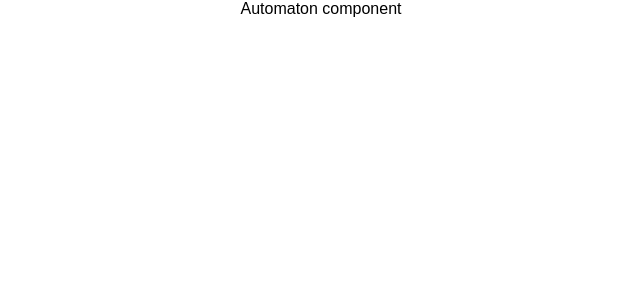
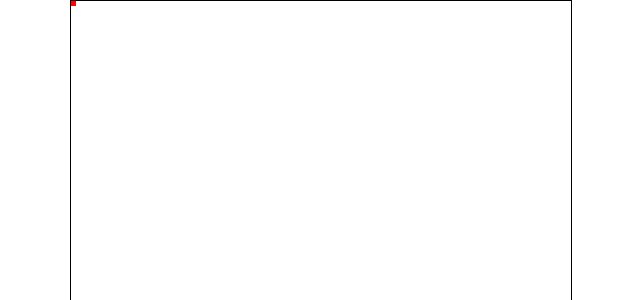
Before and after one commit to JMFarr/cellular-automata, a React (Create React App) app: page / in a window 1280 px wide. Shown: the top 300 px of the page, without its empty margins (319-959 px from the left). Built offline with nearby package versions, Linux system fonts and the light colour scheme.

Commit message:
added AutomatonDisplay

```diff
--- a/src/automaton/Automaton.js
+++ b/src/automaton/Automaton.js
@@ -1,7 +1,8 @@
 import React from 'react'
+import AutomatonDisplay from './AutomatonDisplay'
 
 const Automaton = () => {
-	return <div>Automaton component</div>
+	return <div><AutomatonDisplay height='500' width='500'/></div>
 }
 
 export default Automaton
--- /dev/null
+++ b/src/automaton/AutomatonDisplay.css
@@ -0,0 +1,3 @@
+#automatonDisplay {
+	border: 1px solid black;
+}
--- /dev/null
+++ b/src/automaton/AutomatonDisplay.js
@@ -0,0 +1,21 @@
+import React, { Component }from 'react'
+import './AutomatonDisplay.css'
+
+class AutomatonDisplay extends Component {
+	constructor({height, width}) {
+		super()
+		this.height = height
+		this.width = width
+	}
+	componentDidMount() {
+		const canvas = document.getElementById('automatonDisplay')
+		const ctx = canvas.getContext('2d')
+		ctx.fillStyle = "#FF0000"
+		ctx.fillRect(0,0,5,5)
+	}
+	render() {
+		return <canvas id="automatonDisplay" height={this.height} width={this.width}></canvas>
+	}
+}
+
+export default AutomatonDisplay
```
